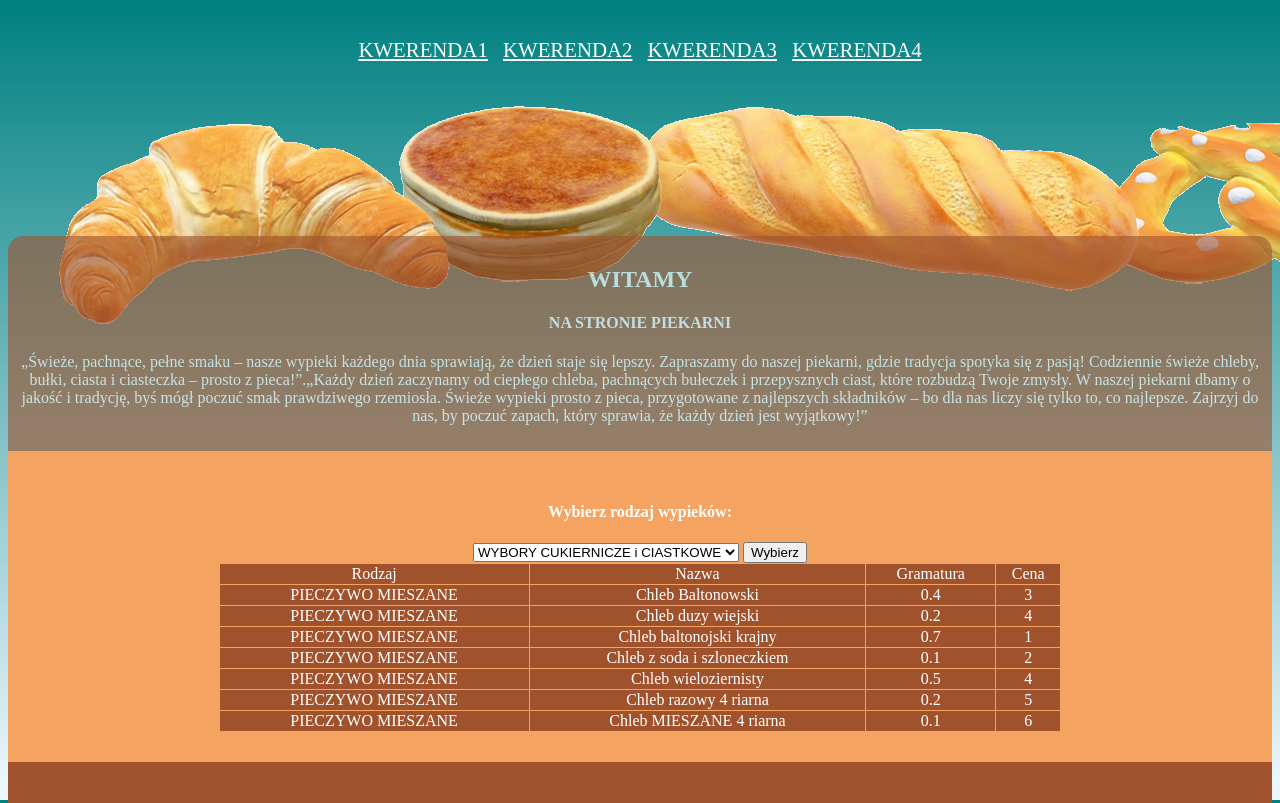
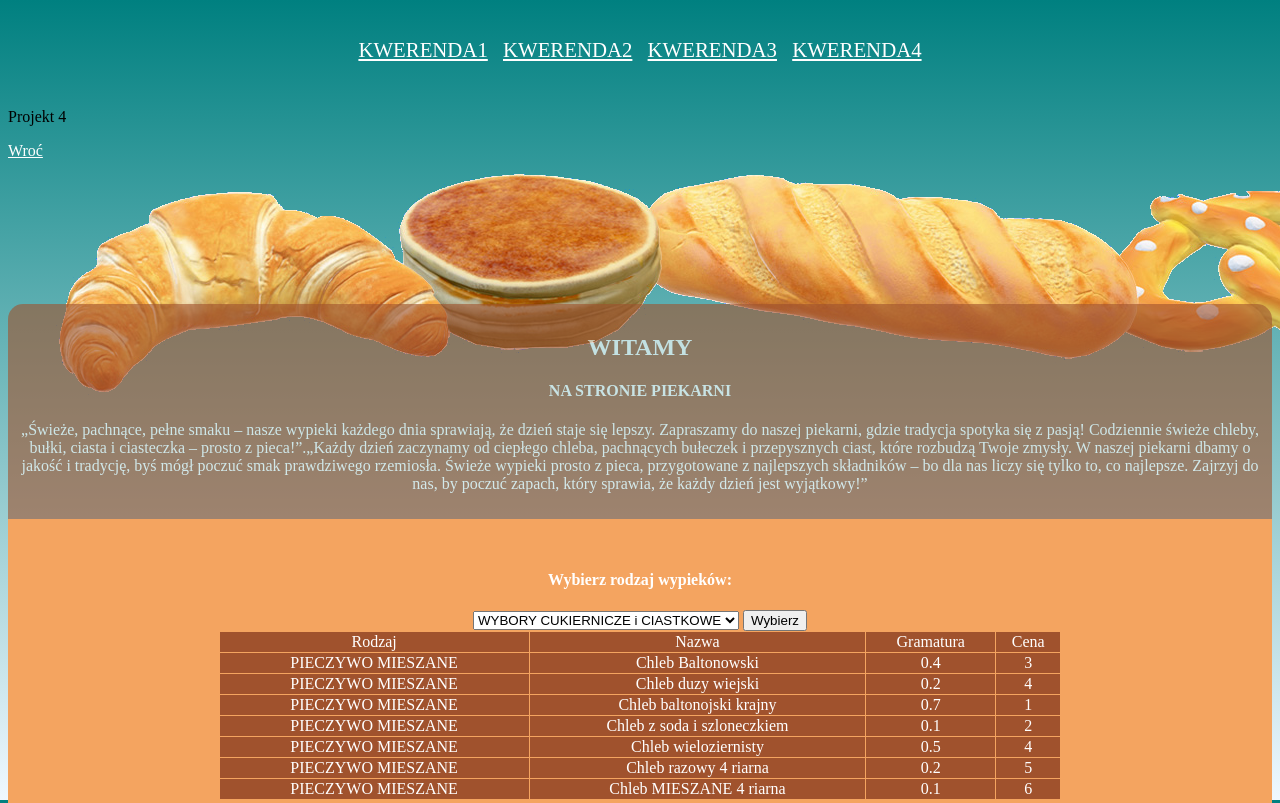
Before and after one commit to Yng-860/lokl.io, a plain HTML site: page index.html in a window 1280 px wide. Shown: the top 803 px of the page. Drawn offline with Linux system fonts and the light colour scheme.

Commit message:
Update index.html

```diff
--- a/index.html
+++ b/index.html
@@ -15,6 +15,8 @@
 
 
     </head>
+      <div><p id="yo">Projekt 4</p></div>
+                <div><a href="https://yng-860.github.io/Main.io/" class="Project">Wroć</a></div>
 
      <body>
         <img src="wypieki.png" alt="Tło" class="background-image">
@@ -90,4 +92,5 @@
 
         </body>
 
+
 </html>
```
